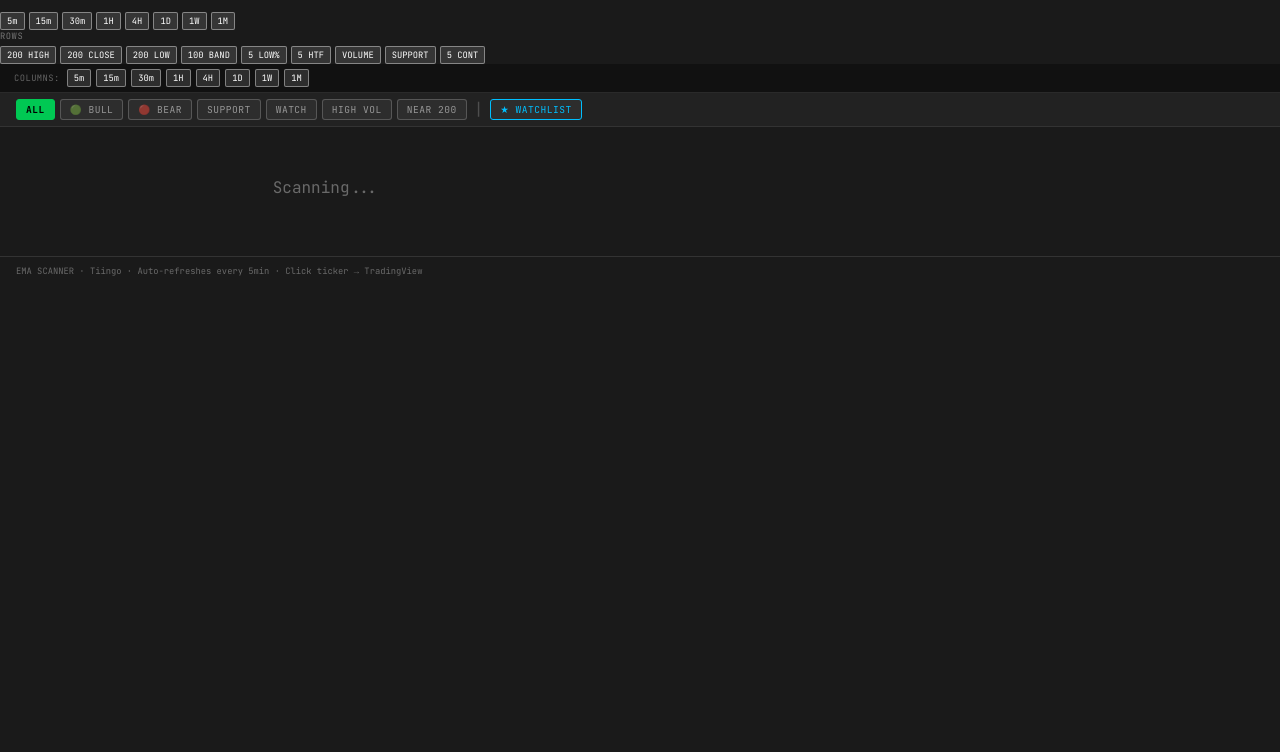
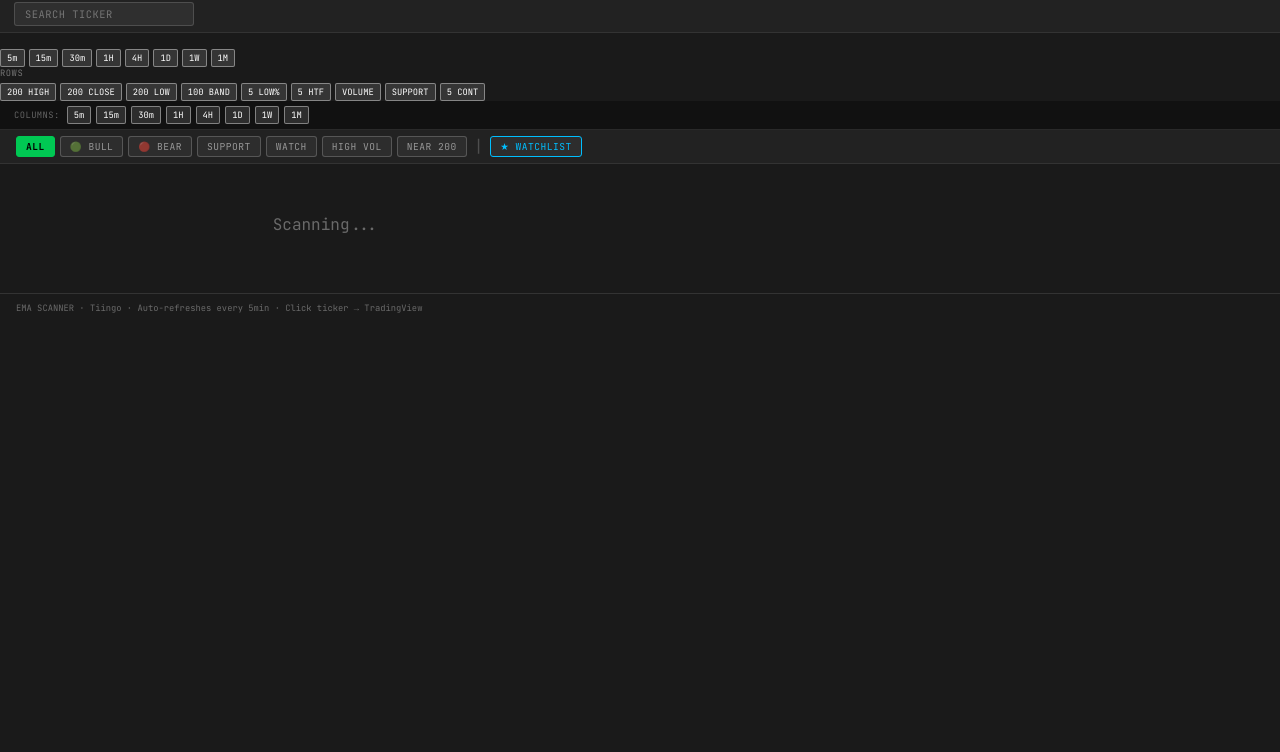
Before and after one commit to 100EMALIST/ema-scanner-tiingo, a website: page index.html in a window 1280 px wide. Shown: the part 48-800 px from the top of the page. Drawn offline with Linux system fonts and the light colour scheme; no server answers.

Commit message:
Update index.html

```diff
--- a/index.html
+++ b/index.html
@@ -104,6 +104,14 @@
     <span>Next: <span id="nxt" style="color:#00BFFF;font-weight:700">--</span></span>
     <span id="cnt"></span>
   </div>
+</div>
+<div style="padding:6px 14px;background:var(--surface);border-bottom:1px solid var(--border);display:flex;align-items:center;gap:8px">
+  <input id="search" type="text" placeholder="SEARCH TICKER" oninput="searchFilter(this.value)"
+    style="background:rgba(255,255,255,0.06);border:1px solid rgba(255,255,255,0.15);border-radius:3px;padding:4px 10px;color:#fff;font-family:'JetBrains Mono',monospace;font-size:.65rem;width:180px;outline:none;text-transform:uppercase;letter-spacing:.05em"
+    onfocus="this.style.borderColor='rgba(255,255,255,0.4)'"
+    onblur="this.style.borderColor='rgba(255,255,255,0.15)'"
+  />
+  <span style="font-size:.55rem;color:var(--dim)" id="search-count"></span>
 </div>
 <div class="loading-bar" id="lb"></div>
 <div class="prog" id="prog"></div>
@@ -820,6 +828,19 @@ function applyColVisibility(){
   });
 }
 
+
+function searchFilter(val){
+  const q = val.trim().toUpperCase();
+  let count = 0;
+  document.querySelectorAll('.card').forEach(c=>{
+    const ticker = c.getAttribute('data-ticker')||'';
+    const match = !q || ticker.includes(q);
+    c.style.display = match ? '' : 'none';
+    if(match) count++;
+  });
+  document.getElementById('search-count').textContent = q ? count+' found' : '';
+}
+
 // Auto-scan on load, refresh every 5 min
 runScan();
 setInterval(()=>{ if(!scanning) runScan(); }, 300000);
```
